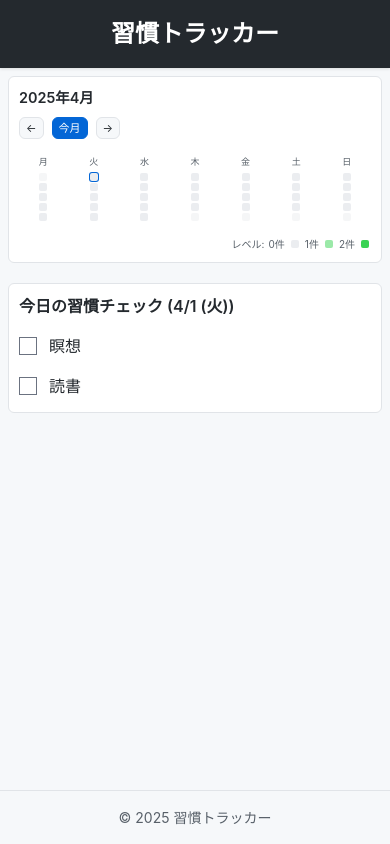
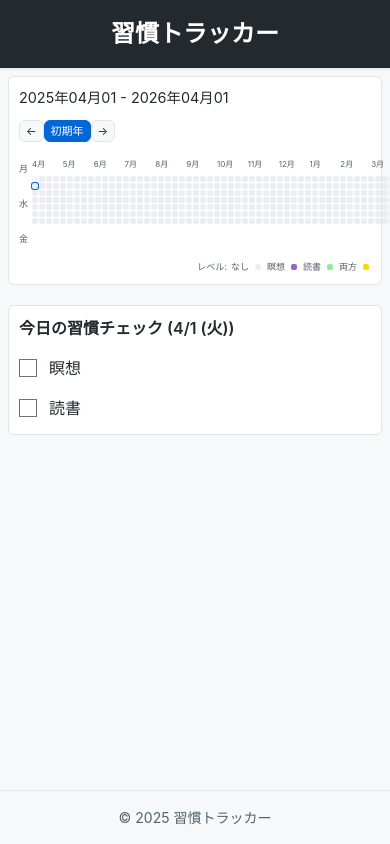
Before and after one commit to torusk/habit-tracker, a React (Create React App) app: page / in a window 390 px wide. Built offline with nearby package versions, Linux system fonts and the light colour scheme.

Commit message:
githubスタイルに近づける２

```diff
--- a/src/components/HabitContributionGraph.js
+++ b/src/components/HabitContributionGraph.js
@@ -1,12 +1,13 @@
 import React, { useState, useEffect } from "react";
 import {
-  addMonths,
-  subMonths,
   format,
-  startOfMonth,
-  endOfMonth,
-  eachDayOfInterval,
   addDays,
+  subYears,
+  addYears,
+  parseISO,
+  isEqual,
+  getDay,
+  startOfDay
 } from "date-fns";
 import { ja } from "date-fns/locale";
 import { getDayRecord, formatDate } from "../utils/habitStorage";
@@ -15,71 +16,57 @@ import { getDayRecord, formatDate } from "../utils/habitStorage";
 const FIXED_HABITS = ["瞑想", "読書"];
 
 const HabitContributionGraph = () => {
-  const [currentDate, setCurrentDate] = useState(new Date());
-  const [monthData, setMonthData] = useState([]);
+  const [yearData, setYearData] = useState([]);
+  const [currentYear, setCurrentYear] = useState(new Date("2025-04-01")); // 2025/04/01スタート
 
-  // 月のカレンダーデータを生成
+  // 1年分のデータを生成
   useEffect(() => {
-    const startDate = startOfMonth(currentDate);
-    const endDate = endOfMonth(currentDate);
+    // 開始日を設定
+    const startDate = startOfDay(currentYear);
 
-    // その月の日付すべてを取得
-    const daysInMonth = eachDayOfInterval({ start: startDate, end: endDate });
+    // 53週分のデータを生成（年をまたぐ可能性を考慮して53週）
+    let allDays = [];
 
-    // 1日目が月曜日からスタートするように前月の日を追加
-    const dayOfWeek = startDate.getDay() || 7; // 日曜は0ではなく7として扱う
-    const mondayStart = dayOfWeek - 1;
-    let calendarDays = [...Array(mondayStart)].map((_, i) => {
-      const prevMonthDay = addDays(startDate, -mondayStart + i);
-      return {
-        date: formatDate(prevMonthDay),
-        isCurrentMonth: false,
-      };
+    // 最初の週の月曜日を見つける（開始日が月曜でない場合）
+    const dayOfWeek = getDay(startDate);
+    const mondayOffset = dayOfWeek === 0 ? -6 : 1 - dayOfWeek; // 月曜日は1、日曜日は0
+    const firstMonday = addDays(startDate, mondayOffset);
+
+    // 1年分（53週）のデータを生成
+    for (let day = 0; day < 7; day++) {
+      for (let week = 0; week < 53; week++) {
+        const currentDate = addDays(firstMonday, week * 7 + day);
+        const dateString = formatDate(currentDate);
+
+        // 1年分のデータのみを表示（開始日から365日分）
+        const isInTargetYear = currentDate >= startDate &&
+                              currentDate < addYears(startDate, 1);
+
+        allDays.push({
+          date: dateString,
+          isInTargetYear,
+          day,
+          week
         });
-
-    // 当月の日を追加
-    calendarDays = [
-      ...calendarDays,
-      ...daysInMonth.map((day) => ({
-        date: formatDate(day),
-        isCurrentMonth: true,
-      })),
-    ];
-
-    // 最後の週を埋めるために次月の日を追加
-    const remainingDays = 7 - (calendarDays.length % 7);
-    if (remainingDays < 7) {
-      const lastDate = endDate;
-      calendarDays = [
-        ...calendarDays,
-        ...Array(remainingDays)
-          .fill()
-          .map((_, i) => {
-            const nextMonthDay = addDays(lastDate, i + 1);
-            return {
-              date: formatDate(nextMonthDay),
-              isCurrentMonth: false,
-            };
-          }),
-      ];
+      }
     }
 
-    setMonthData(calendarDays);
-  }, [currentDate]);
+    setYearData(allDays);
+  }, [currentYear]);
 
-  // 前月へ
-  const goToPreviousMonth = () => {
-    setCurrentDate((prevDate) => subMonths(prevDate, 1));
+  // 前年へ
+  const goToPreviousYear = () => {
+    setCurrentYear((prevDate) => subYears(prevDate, 1));
   };
 
-  // 次月へ
-  const goToNextMonth = () => {
-    setCurrentDate((prevDate) => addMonths(prevDate, 1));
+  // 次年へ
+  const goToNextYear = () => {
+    setCurrentYear((prevDate) => addYears(prevDate, 1));
   };
 
-  // 今月へ
-  const goToCurrentMonth = () => {
-    setCurrentDate(new Date());
+  // 今年へ
+  const goToCurrentYear = () => {
+    setCurrentYear(new Date("2025-04-01"));
   };
 
   // 日付ごとの達成率を計算して色を決定
@@ -88,49 +75,69 @@ const HabitContributionGraph = () => {
     if (!dayRecord || !FIXED_HABITS.length) return "#ebedf0"; // デフォルト色（灰色）
 
     // 固定習慣のうち、完了したものをカウント
-    const completedCount = FIXED_HABITS.filter(
-      (habit) => dayRecord.completedHabits && dayRecord.completedHabits[habit]
-    ).length;
+    const meditationCompleted = dayRecord.completedHabits && dayRecord.completedHabits["瞑想"];
+    const readingCompleted = dayRecord.completedHabits && dayRecord.completedHabits["読書"];
 
-    // 完了数に応じて色を返す（GitHubの草の色に近づける）
-    if (completedCount === 0) return "#ebedf0"; // 0件：灰色
-    if (completedCount === 1) return "#9be9a8"; // 1件：薄緑
-    return "#39d353"; // 2件：濃い緑
+    // 完了状況に応じて色を返す
+    if (meditationCompleted && readingCompleted) return "#ffd700"; // 両方完了：金色
+    if (meditationCompleted) return "#9966cc"; // 瞑想のみ：紫色
+    if (readingCompleted) return "#90ee90"; // 読書のみ：黄緑
+    return "#ebedf0"; // 何も完了していない：灰色
   };
+
+  // 現在の日付から1年前の日付を計算
+  const yearStartDate = format(currentYear, "yyyy/MM/dd", { locale: ja });
+  const yearEndDate = format(addYears(currentYear, 1), "yyyy/MM/dd", { locale: ja });
 
   return (
     <div className="contribution-graph">
       <div className="contribution-header">
-        <h2 className="month-title">
-          {format(currentDate, "yyyy年M月", { locale: ja })}
+        <h2 className="year-title">
+          {yearStartDate.replace('/','年').replace('/','月')} - {yearEndDate.replace('/','年').replace('/','月')}
         </h2>
-        <div className="month-navigation">
-          <button onClick={goToPreviousMonth} className="nav-button">
+        <div className="year-navigation">
+          <button onClick={goToPreviousYear} className="nav-button">
             ←
           </button>
-          <button onClick={goToCurrentMonth} className="nav-button current">
-            今月
+          <button onClick={goToCurrentYear} className="nav-button current">
+            初期年
           </button>
-          <button onClick={goToNextMonth} className="nav-button">
+          <button onClick={goToNextYear} className="nav-button">
             →
           </button>
         </div>
       </div>
 
-      {/* 曜日ヘッダー */}
-      <div className="weekday-header">
+            {/* 草グラフ（1年分） */}
+      <div className="contribution-container">
+        {/* 曜日ラベル（左側） */}
+        <div className="day-labels">
           <div>月</div>
-        <div>火</div>
           <div>水</div>
-        <div>木</div>
           <div>金</div>
-        <div>土</div>
-        <div>日</div>
+        </div>
+
+        {/* グラフ本体 */}
+        <div className="graph-area">
+          {/* 月ラベル（上部） */}
+          <div className="month-labels">
+            <div>4月</div>
+            <div>5月</div>
+            <div>6月</div>
+            <div>7月</div>
+            <div>8月</div>
+            <div>9月</div>
+            <div>10月</div>
+            <div>11月</div>
+            <div>12月</div>
+            <div>1月</div>
+            <div>2月</div>
+            <div>3月</div>
           </div>
 
           {/* 草グラフ */}
-      <div className="contribution-cells">
-        {monthData.map((day, index) => {
+          <div className="contribution-cells year-view">
+            {yearData.map((day, index) => {
               const isToday = day.date === formatDate(new Date());
               const contributionColor = getContributionColor(day.date);
 
@@ -138,42 +145,50 @@ const HabitContributionGraph = () => {
                 <div
                   key={day.date + index}
                   className={`contribution-cell ${
-                !day.isCurrentMonth ? "faded" : ""
+                    !day.isInTargetYear ? "faded" : ""
                   } ${isToday ? "today" : ""}`}
-              style={{ backgroundColor: contributionColor }}
+                  style={{
+                    backgroundColor: contributionColor,
+                    gridColumn: day.week + 1,
+                    gridRow: day.day + 1
+                  }}
                   title={`${day.date}: ${
-                getDayRecord(day.date)
-                  ? FIXED_HABITS.filter(
-                      (habit) =>
-                        getDayRecord(day.date).completedHabits &&
-                        getDayRecord(day.date).completedHabits[habit]
-                    ).length
-                  : 0
-              }/${FIXED_HABITS.length} 完了`}
+                    getDayRecord(day.date) && getDayRecord(day.date).completedHabits
+                      ? (getDayRecord(day.date).completedHabits["瞑想"] ? "瞑想 " : "") +
+                        (getDayRecord(day.date).completedHabits["読書"] ? "読書" : "")
+                      : "なし"
+                  }`}
                 >
                   <div className="date-label">{new Date(day.date).getDate()}</div>
                 </div>
               );
             })}
           </div>
+        </div>
+      </div>
 
       {/* 凡例 */}
       <div className="contribution-legend">
         <span>レベル:</span>
-        <span>0件</span>
+        <span>なし</span>
         <div
           className="legend-cell"
           style={{ backgroundColor: "#ebedf0" }}
         ></div>
-        <span>1件</span>
+        <span>瞑想</span>
         <div
           className="legend-cell"
-          style={{ backgroundColor: "#9be9a8" }}
+          style={{ backgroundColor: "#9966cc" }}
         ></div>
-        <span>2件</span>
+        <span>読書</span>
         <div
           className="legend-cell"
-          style={{ backgroundColor: "#39d353" }}
+          style={{ backgroundColor: "#90ee90" }}
+        ></div>
+        <span>両方</span>
+        <div
+          className="legend-cell"
+          style={{ backgroundColor: "#ffd700" }}
         ></div>
       </div>
     </div>
--- a/src/index.css
+++ b/src/index.css
@@ -100,6 +100,47 @@ code {
   color: white;
 }
 
+/* 曜日ラベル（左側） */
+.day-labels {
+  display: grid;
+  grid-template-rows: repeat(3, 1fr);
+  gap: 38px;
+  margin-right: 4px;
+  font-size: 9px;
+  color: #586069;
+  align-items: center;
+  padding-top: 14px;
+}
+
+.day-labels div {
+  height: 10px;
+  line-height: 10px;
+  text-align: center;
+}
+
+/* グラフ本体と月ラベルのコンテナ */
+.graph-area {
+  flex: 1;
+  display: flex;
+  flex-direction: column;
+}
+
+/* 月ラベル（上部） */
+.month-labels {
+  display: grid;
+  grid-template-columns: repeat(12, 1fr);
+  font-size: 10px;
+  color: #586069;
+  margin-bottom: 8px;
+  text-align: start;
+}
+
+/* 草グラフ全体のコンテナ */
+.contribution-container {
+  display: flex;
+  margin-bottom: 16px;
+}
+
 .weekday-header {
   display: grid;
   grid-template-columns: repeat(7, 1fr);
@@ -117,6 +158,18 @@ code {
   gap: 2px;
   margin-bottom: 16px;
   justify-items: center;
+}
+
+.contribution-cells.year-view {
+  display: grid;
+  grid-template-columns: repeat(53, 10px);
+  grid-template-rows: repeat(7, 10px);
+  gap: 2px;
+}
+
+.contribution-cells.year-view .contribution-cell {
+  width: 10px;
+  height: 10px;
 }
 
 .contribution-cell {
@@ -225,7 +278,7 @@ code {
     gap: 8px;
   }
 
-  .month-title {
+  .year-title {
     font-size: 0.9rem;
   }
 
@@ -234,17 +287,36 @@ code {
     font-size: 11px;
   }
 
-  .contribution-cell {
-    width: 8px;
-    height: 8px;
+  .contribution-cell,
+  .contribution-cells.year-view .contribution-cell {
+    width: 6px;
+    height: 6px;
+  }
+
+  .contribution-cells.year-view {
+    grid-template-columns: repeat(53, 6px);
+    grid-template-rows: repeat(7, 6px);
+    gap: 1px;
+  }
+
+  .day-labels {
+    gap: 25px;
+    padding-top: 6px;
+  }
+
+  .month-labels {
+    font-size: 8px;
+    margin-bottom: 6px;
   }
 
   .legend-cell {
-    width: 8px;
-    height: 8px;
+    width: 6px;
+    height: 6px;
   }
 
   .contribution-legend {
-    font-size: 10px;
+    font-size: 9px;
+    flex-wrap: wrap;
+    justify-content: flex-end;
   }
 }
```
Lines whose indentation alone changed are shown as unchanged.
